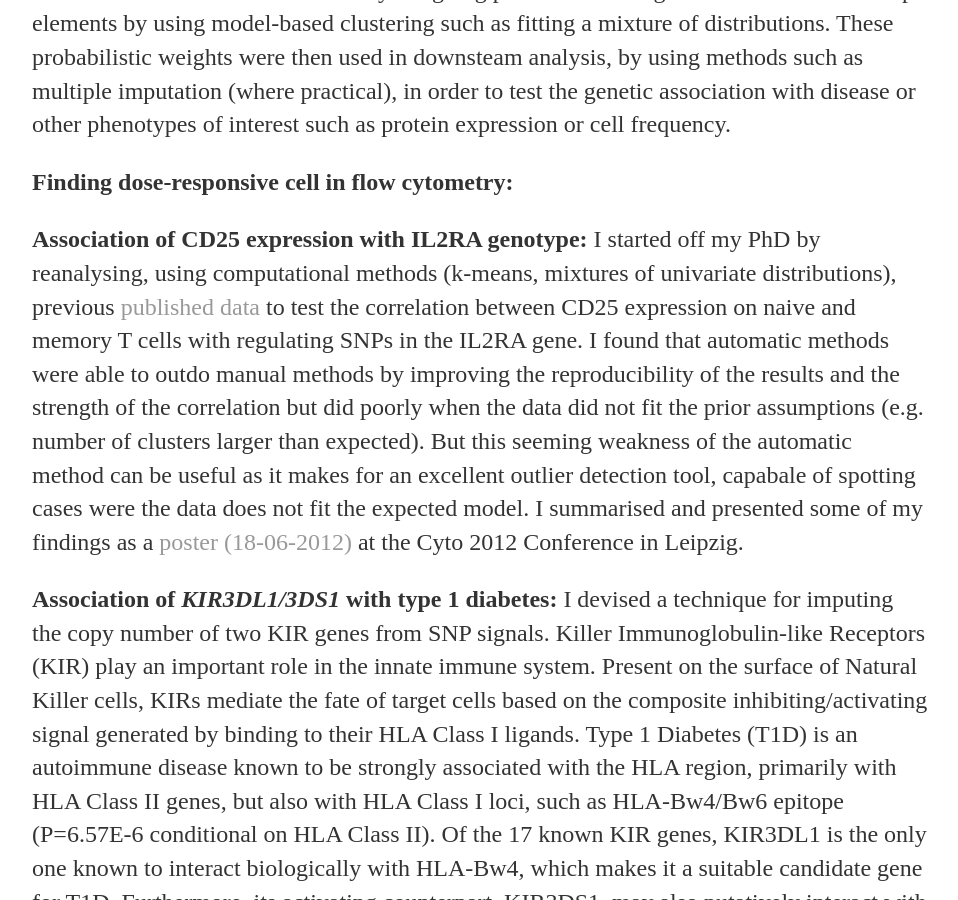
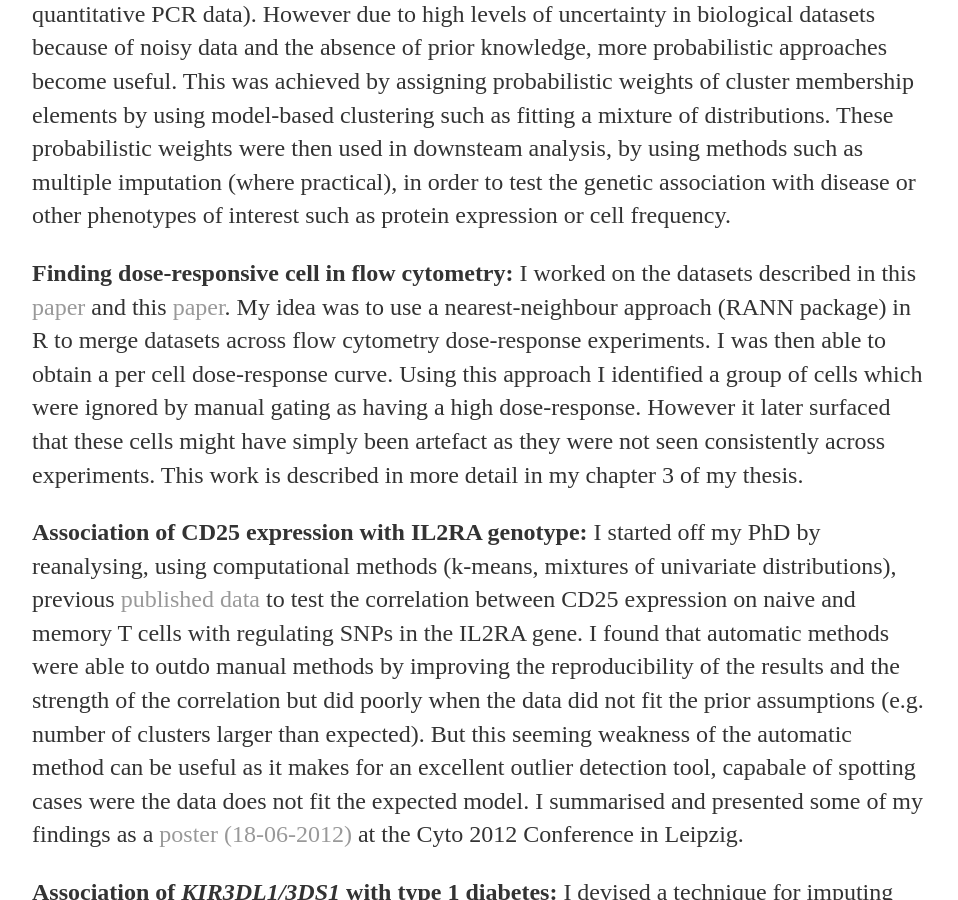
Before and after one commit to pontikos/pontikos.github.io, a Jekyll site: the page built from Research/index.html, in a window 1280 px wide and 900 px high, scrolled down 1127 px. Shown: the whole window, without its empty margins (160-1118 px from the left). Built offline with Jekyll 4.4.1, drawn with Linux system fonts in a browser that asks for light colours; comment, search, counter and statistics services are not loaded; some of the changed text lies outside the part shown.

Commit message:
Update index.html

```diff
--- a/Research/index.html
+++ b/Research/index.html
@@ -4,7 +4,12 @@
 ---
 <h1> Research </h1>
 
-<h2>Current projects</h2>
+<h2>Postdoc projects</h2>
+
+<p>
+  <b> Moorfields Health Informatics: </b>
+  Working closely with clinicians to integrate imaging, text and genetic data at Moorfields to answer research questions and improve clinical practice.
+</p>
 
 <p>
   <b>Phenopolis:</b>
@@ -51,6 +56,13 @@
 
 <p>
   <b>Finding dose-responsive cell in flow cytometry:</b>
+  I worked on the datasets described in this
+  <a href=http://journals.plos.org/plosmedicine/article?id=10.1371/journal.pmed.1002139>paper</a>
+  and this <a href=https://www.ncbi.nlm.nih.gov/pubmed/26224887>paper</a>. My idea was to use a nearest-neighbour approach (RANN package)
+  in R to merge datasets across flow cytometry dose-response experiments.  I was then able to obtain a per cell dose-response curve.
+  Using this approach I identified a group of cells which were ignored by manual gating as having a high dose-response.  However it later
+  surfaced that these cells might have simply been artefact as they were not seen consistently across experiments.  This work is described in
+  more detail in my chapter 3 of my thesis.
 </p>
 
 <p>
```
